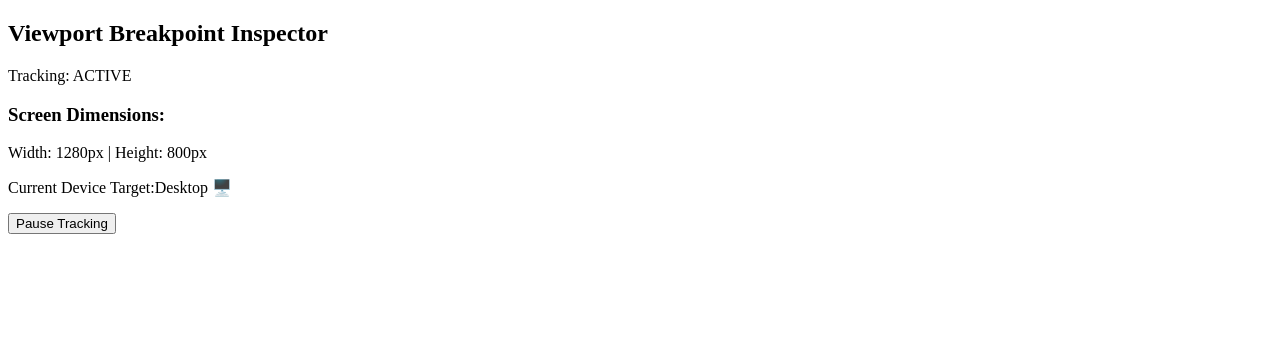
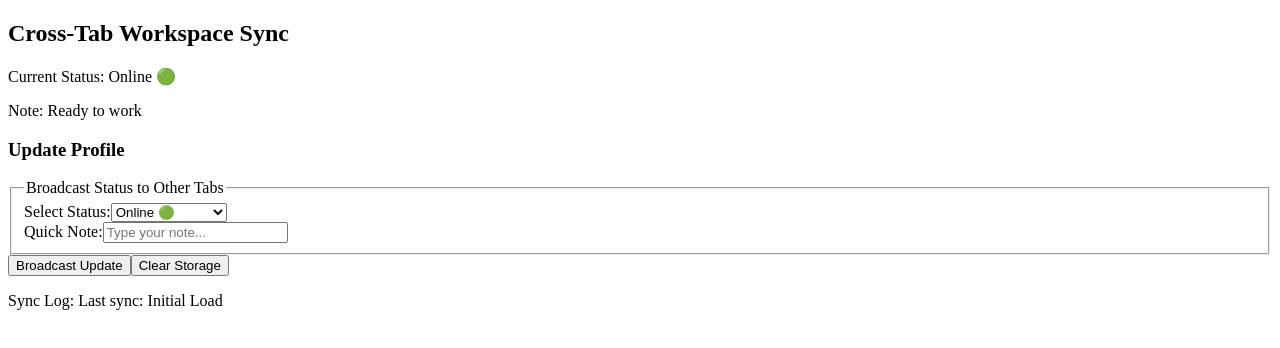
Before and after one commit to iveryasov/react-learning, a React (Vite) app: page / in a window 1280 px wide. Shown: the top 348 px of the page. Built offline with nearby package versions, Linux system fonts and the light colour scheme.

Commit message:
Day 130: cross-tab state synchronization using window storage event and cleanup

```diff
--- a/src/App.tsx
+++ b/src/App.tsx
@@ -1,9 +1,9 @@
-import Day129 from './components/Day129';
+import Day130 from './components/Day130';
 
 function App() {
   return (
     <div>
-      <Day129 />
+      <Day130 />
     </div>
   );
 }
--- /dev/null
+++ b/src/components/Day130.tsx
@@ -0,0 +1,100 @@
+import { useState, useEffect } from "react";
+
+// Day 130
+// Syncing workspace statuses between tabs
+
+function Day130() {
+    const STORAGE_KEY = "workspace_status";
+
+    // States:
+    const [status, setStatus] = useState<string>("Online 🟢");
+    const [note, setNote] = useState<string>("Ready to work");
+    const [lastSyncTime, setLastSyncTime] = useState<string>("Initial Load");
+
+    // Temporary form states:
+    const [inputStatus, setInputStatus] = useState<string>("Online 🟢");
+    const [inputNote, setInputNote] = useState<string>("");
+
+    // Implementation algorithm
+    useEffect(() => {
+        const savedData = localStorage.getItem(STORAGE_KEY);
+
+        if (savedData !== null) {
+            const parsed = JSON.parse(savedData);
+
+            setStatus(parsed.status);
+            setNote(parsed.note);
+        }
+
+        const handleStorageChange = (event: StorageEvent) => {
+            if (event.key === STORAGE_KEY && event.newValue) {
+                const updated = JSON.parse(event.newValue);
+                setStatus(updated.status);
+                setNote(updated.note);
+                setLastSyncTime(new Date().toLocaleTimeString());
+            }
+        }
+
+        window.addEventListener("storage", handleStorageChange);
+
+        return () => window.removeEventListener("storage", handleStorageChange);
+    }, []);
+
+    const createData = () => {
+        const data = {
+            status: inputStatus,
+            note: inputNote
+        }
+
+        localStorage.setItem(STORAGE_KEY, JSON.stringify(data));
+
+        setStatus(data.status);
+        setNote(data.note);
+    }
+
+    const clearStorage = () => {
+        localStorage.removeItem(STORAGE_KEY);
+
+        setStatus("Online 🟢");
+        setNote("Ready to work");
+
+        setInputStatus("Online 🟢");
+        setInputNote("");
+    }
+
+    return (
+        <div>
+            <h2>Cross-Tab Workspace Sync</h2>
+
+            <p>Current Status: {status}</p>
+            <p>Note: {note}</p>
+
+            <h3>Update Profile</h3>
+
+            <fieldset>
+                <legend>Broadcast Status to Other Tabs</legend>
+
+                <div>
+                    <label htmlFor="status">Select Status:</label>
+                    <select id="status" onChange={(e) => setInputStatus(e.target.value)} value={inputStatus}>
+                        <option value="Online 🟢">Online 🟢</option>
+                        <option value="In a Meeting 🟡">In a Meeting 🟡</option>
+                        <option value="Focus Mode 🟣">Focus Mode 🟣</option>
+                        <option value="Offline ⚪">Offline ⚪</option>
+                    </select>
+                </div>
+                <div>
+                    <label htmlFor="noteInput">Quick Note:</label>
+                    <input type="text" id="noteInput" placeholder="Type your note..." onChange={(e) => setInputNote(e.target.value)} value={inputNote}/>
+                </div>
+            </fieldset>
+
+            <button onClick={() => createData()}>Broadcast Update</button>
+            <button onClick={() => clearStorage()}>Clear Storage</button>
+
+            <p>Sync Log: <output>Last sync: {lastSyncTime}</output></p>
+        </div>
+    )
+}
+
+export default Day130;
```
